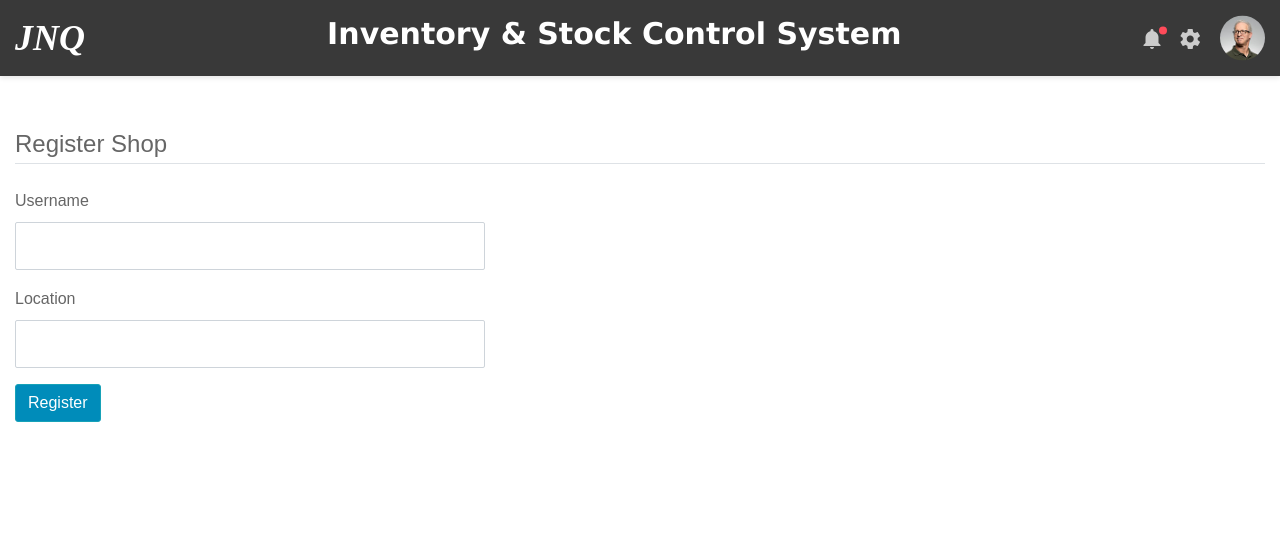
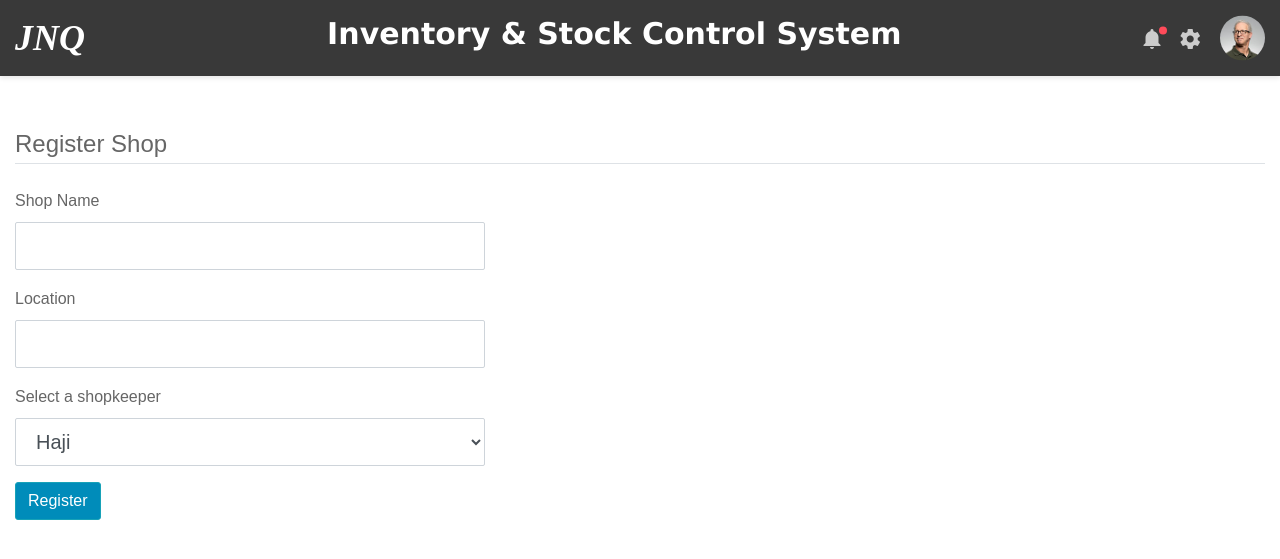
Before and after one commit to Muhamadekh/Inventory_manager, a Flask app: page /register_shop in a window 1280 px wide. Shown: the top 559 px of the page. Run offline with Flask 3, Linux system fonts and the light colour scheme; some libraries are stand-ins or nearby versions; some web fonts are replaced.

Commit message:
Redesigned the Shop table to assign a user to a shop

```diff
--- a/inventory/__init__.py
+++ b/inventory/__init__.py
@@ -12,7 +12,7 @@ app.config['SQLALCHEMY_DATABASE_URI'] = 'sqlite:///site.db'
 db = SQLAlchemy(app)
 bcrypt = Bcrypt(app)
 login_manager = LoginManager(app)
-login_manager.login_view = 'landing_page'
+login_manager.login_view = 'login'
 login_manager.login_message = ""
 login_manager.login_message_category = "info"
 
--- a/inventory/forms.py
+++ b/inventory/forms.py
@@ -17,39 +17,34 @@ class UserRegistrationForm(FlaskForm):
 
 
 class ShopRegistrationForm(FlaskForm):
-    shop_name = StringField('Username', validators=[DataRequired(), Length(min=4)])
+    shop_name = StringField('Shop Name', validators=[DataRequired(), Length(min=4)])
     location = StringField('Location', validators=[DataRequired()])
+    shopkeeper = SelectField('Select a shopkeeper', choices=[])
     submit = SubmitField('Register')
+
+    def populate_shopkeeper_choices(self):
+        # This method will be called from a route to populate the user choices dynamically
+        self.shopkeeper.choices = [(user.id, user.username) for user in User.query.all()]
+
+    def get_selected_shopkeeper_id(self):
+        selected_shopkeeper_id = self.shopkeeper.data
+        if selected_shopkeeper_id is not None:
+            return int(selected_shopkeeper_id)
+        else:
+            return 0
+
+    def store_selected_shopkeeper_id_in_session(self):
+        selected_shopkeeper_id = self.get_selected_shopkeeper_id()
+        session['selected_shopkeeper_id'] = selected_shopkeeper_id
+        print(selected_shopkeeper_id)
 
 
 class LoginForm(FlaskForm):
     username = StringField('username', validators=[DataRequired()])
     password = PasswordField('Password', validators=[DataRequired()])
-    shop_name = SelectField('Select your shop', choices=[])
+    # shop_name = SelectField('Select your shop', choices=[])
     submit = SubmitField('Sign in')
 
-    def populate_shop_choices(self):
-        # This method will be called from a route to populate the shop choices dynamically
-        self.shop_name.choices = [(shop.id, shop.shop_name) for shop in Shop.query.all()]
-
-    def get_selected_shop_id(self):
-        selected_shop_id = int(self.shop_name.data)
-        if selected_shop_id:
-            return selected_shop_id
-        else:
-            return None
-
-    def store_selected_shop_id_in_session(self):
-        selected_shop_id = self.get_selected_shop_id()
-        session['selected_shop_id'] = selected_shop_id
-        print(selected_shop_id)
-
-
-class AdminLoginForm(FlaskForm):
-    username = StringField('Username', validators=[DataRequired()])
-    password = PasswordField('Password', validators=[DataRequired()])
-    submit = SubmitField('Login')
-    remember = BooleanField('Remember Me')
 
 
 class ShopNewSTockForm(FlaskForm):
--- a/inventory/models.py
+++ b/inventory/models.py
@@ -19,6 +19,7 @@ class Shop(db.Model):
     id = db.Column(db.Integer, primary_key=True)
     shop_name = db.Column(db.String(100), nullable=False)
     location = db.Column(db.String(100), nullable=False)
+    shopkeeper = db.Column(db.String(100), nullable=False)
     user_id = db.Column(db.Integer, db.ForeignKey('user.id'))
     stock = db.relationship('Stock', backref='shop', lazy=True)
 
--- a/inventory/routes.py
+++ b/inventory/routes.py
@@ -1,8 +1,7 @@
 from flask import Flask, render_template, url_for, flash, redirect, session, request, abort
 from inventory import app, bcrypt, db
 from inventory.models import User, Shop, Stock
-from inventory.forms import (UserRegistrationForm, ShopRegistrationForm, LoginForm, AdminLoginForm,
-                             ShopNewSTockForm)
+from inventory.forms import (UserRegistrationForm, ShopRegistrationForm, LoginForm, ShopNewSTockForm)
 from flask_login import current_user, login_user, logout_user, login_required
 from datetime import datetime
 
@@ -44,8 +43,11 @@ def register_shop():
     if shop:
         flash("This already exist. Try another name", "warning")
     else:
+        form.populate_shopkeeper_choices()
+        selected_staff_id = form.get_selected_shopkeeper_id()
         if form.validate_on_submit():
-            shop = Shop(shop_name=form.shop_name.data, location=form.location.data, user_id=current_user.id)
+            shop = Shop(shop_name=form.shop_name.data, location=form.location.data, user_id=selected_staff_id,
+                        shopkeeper=form.shopkeeper.data)
             db.session.add(shop)
             db.session.commit()
             flash(f"{shop.shop_name} at {shop.location} was successfully registered.")
@@ -57,7 +59,15 @@ def register_shop():
 def view_shop():
     shops = Shop.query.all()
     date_today = datetime.today().strftime('%d-%m-%Y')
-    return render_template('view_shops.html', shops=shops, date_today=date_today)
+    total_shop_stock_value = {}
+    for shop in shops:
+        stock_value_list = []
+        for product in shop.stock:
+            stock_value_list.append(product.item_value)
+        total_stock_value = sum(stock_value_list)
+        total_shop_stock_value[shop.id] = total_stock_value
+    return render_template('view_shops.html', shops=shops, date_today=date_today,
+                           total_shop_stock_value=total_shop_stock_value)
 
 
 @app.route('/login', methods=['GET', 'POST'])
@@ -66,66 +76,42 @@ def login():
         return redirect(url_for('home'))
     else:
         form = LoginForm()
-        form.populate_shop_choices()
         if form.validate_on_submit():
-            form.store_selected_shop_id_in_session()
             user = User.query.filter_by(username=form.username.data).first()
             if user:
-                    # and bcrypt.check_password_hash(user.password, form.password.data):
+                # and bcrypt.check_password_hash(user.password, form.password.data):
                 login_user(user)
-                next_page = request.args.get("next")
-                return redirect(url_for(next_page)) if next_page else redirect(url_for('shop'))
+                if user.user_role == 'Admin':
+                    # next_page = request.args.get("next")
+                    return redirect(url_for('home'))
+                else:
+                    return redirect(url_for('shop'))
             else:
                 flash('Please check your username and password.')
         return render_template('login.html', form=form)
+
 
 @app.route('/logout')
 @login_required
 def logout():
     logout_user()
-    return redirect(url_for('landing_page'))
+    return redirect(url_for('login'))
 
 
 @app.route('/shop', methods=['GET','POST'])
 def shop():
-    selected_shop_id = session.get('selected_shop_id')
-    shop = Shop.query.filter_by(id=selected_shop_id).first()
-    return render_template('shop.html', shop=shop)
-
-
-@app.route('/landing_page')
-def landing_page():
-    return render_template('landing_page.html')
-
-
-@app.route('/admin/login', methods=['GET', 'POST'])
-def admin_login():
-    if current_user.is_authenticated and current_user.user_role == 'Admin':
-        return redirect(url_for('home'))
+    shop = Shop.query.filter_by(shopkeeper=current_user.id).first()
+    if shop:
+        return render_template('shop.html', shop=shop)
     else:
-        form = AdminLoginForm()
-        user = User.query.filter_by(username=form.username.data).first()
-        if user:
-            # print(user.password)
-            # print(form.password.data)
-            # if bcrypt.check_password_hash(user.password, form.password.data):
-            login_user(user, remember=form.remember.data)
-            # else:
-            #     flash("Incorrect password", "warning")
-            next_page = request.args.get("next")
-            if user.user_role == 'Admin':
-                return redirect(url_for(next_page)) if next_page else redirect(url_for('home'))
-            else:
-                flash("You do not have admin privileges", "info")
-                return redirect(url_for('landing_page'))
-        # else:
-        #     flash("Please check your account details", "info")
-    return render_template('admin_login.html', form=form)
+        return "This user has no shop assigned"
 
 
 @app.route('/add_new_stock', methods=['GET', 'POST'])
+@login_required
 def add_new_stock():
-    shop_id = session.get('selected_shop_id')
+    shop = Shop.query.filter_by(shopkeeper=current_user.id).first()
+    shop_id = shop.id
     form = ShopNewSTockForm()
     if form.validate_on_submit():
         stock = Stock(item_name=form.item_name.data, item_price=form.item_price.data,
--- a/inventory/templates/layout.html
+++ b/inventory/templates/layout.html
@@ -126,7 +126,7 @@
                             </ul>
                         </div>
                     {% else %}
-                         <a href="{{ url_for('landing_page') }}"><h2 style="color: white; font-family: Verdana">
+                         <a href="{{ url_for('login') }}"><h2 style="color: white; font-family: Verdana">
                              Inventory & Stock Control System</h2></a>
                     {% endif %}
                     <div class="header__tool">
--- a/inventory/templates/register_shop.html
+++ b/inventory/templates/register_shop.html
@@ -36,6 +36,21 @@
                             {% endif %}
                         </div>
                     </div>
+                    <div class="form-group">
+                        <div class="col-md-12">
+                            {{ form.shopkeeper.label (class="form-control-label")}}
+                            {% if form.shopkeeper.errors %}
+                                {{ form.shopkeeper (class="form-control form-control-lg is-invalid")}}
+                                <ul class="invalid-feedback">
+                                    {% for error in form.shopkeeper.errors %}
+                                        <span>{{ error }}</span>
+                                    {% endfor %}
+                                </ul>
+                            {% else %}
+                                {{ form.shopkeeper (class="form-control form-control-lg")}}
+                            {% endif %}
+                        </div>
+                    </div>
                     <div>
                         <div class="col-md-12">
                             {{ form.submit (class="btn btn-outline-info", style="background-color: #008CBA; color: white;")}}
--- a/inventory/templates/view_shops.html
+++ b/inventory/templates/view_shops.html
@@ -7,6 +7,7 @@
           <a class="button">Sales</a>
           <a href="{{ url_for('add_new_stock')}}" class="button">Add New Stock</a>
           <a class="ml-4">Date:{{date_today}}</a>
+            <a class="ml-4"><strong>Shopkeeper:</strong>{{shop.staff.username}}</a>
         </div>
 
          <!-- Table with spreadsheet-like design -->
@@ -43,7 +44,7 @@
             {% endfor %}
               <tr>
                   <td colspan="4" class="text-right"><strong>Total Stock Value</strong></td>
-                  <td class="text-right"><strong>5800000</strong></td>
+                  <td class="text-right"><strong>{{total_shop_stock_value[shop.id]}}</strong></td>
                   <td colspan="2"></td>
               </tr>
           </tbody>
```
Also changed, not shown: inventory/templates/login.html (+0 -15 lines), instance/site.db.
